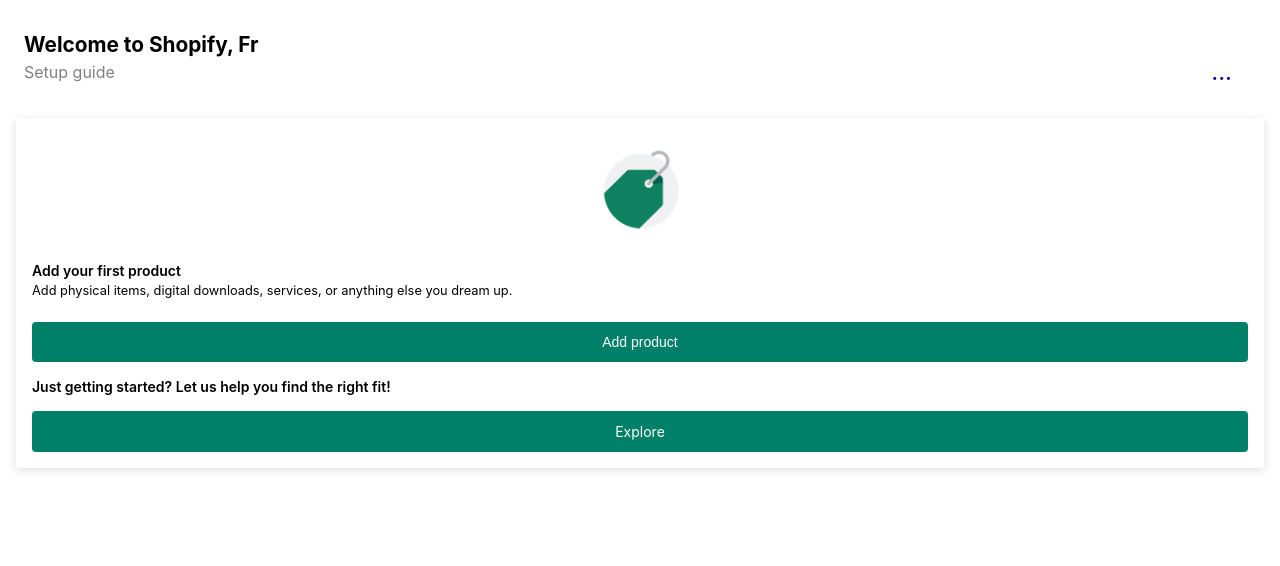
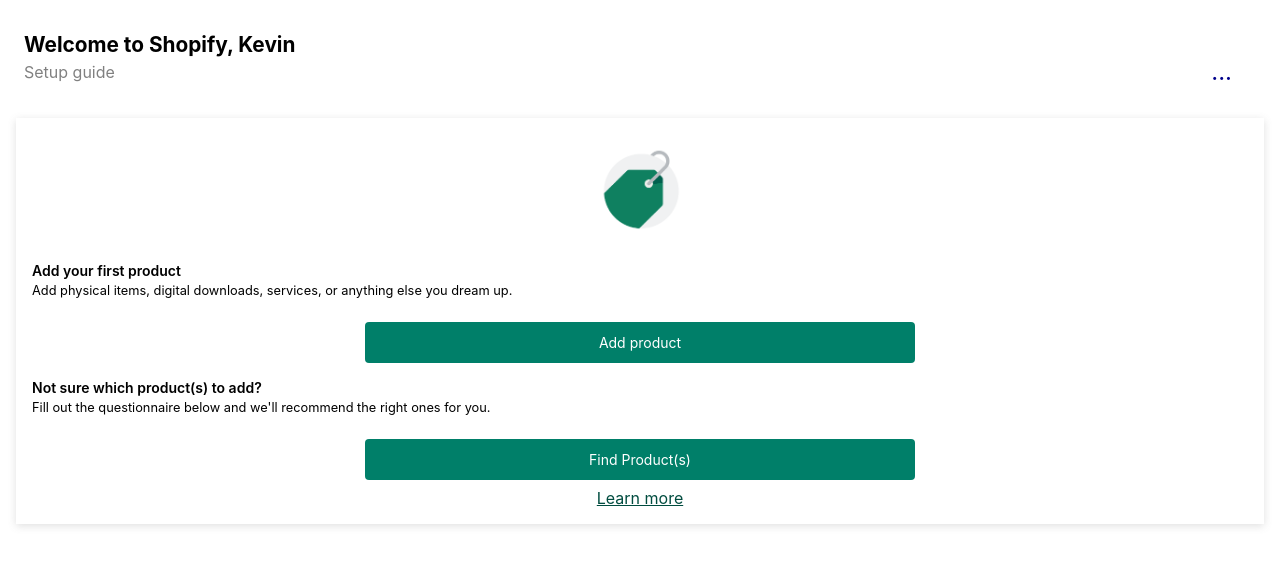
Before and after one commit to mypersonalhubpage/shopify-industry-project, a React (Create React App) app: page / in a window 1280 px wide. Shown: the top 566 px of the page. Built offline with nearby package versions, Linux system fonts and the light colour scheme.

Commit message:
fixed home layout

```diff
--- a/src/components/AddProduct/AddProduct.jsx
+++ b/src/components/AddProduct/AddProduct.jsx
@@ -14,13 +14,23 @@
           Add physical items, digital downloads, services, or anything else you
           dream up.
         </p>
-        <button className="btn">Add product</button>
-        <p className="juststart-subheader">
-          Just getting started? Let us help you find the right fit!
+        <div className="button-container">
+          <Link className="btn add-product__btn">Add product</Link>
+        </div>
+        <p className="add-subheader">
+          Not sure which product&#40;s&#41; to add?
+        </p>
+        <p className="add-description">
+          Fill out the questionnaire below and we'll recommend the right ones
+          for you.
         </p>
         <div className="button-container">
           <Link to="/form" className="getstart-btn btn">
-            Explore
+            Find Product&#40;s&#41;
+          </Link>
+          <Link className="learnmore" to="/">
+            {" "}
+            Learn more
           </Link>
         </div>
       </div>
--- a/src/components/AddProduct/AddProduct.scss
+++ b/src/components/AddProduct/AddProduct.scss
@@ -28,7 +28,7 @@
   }
 }
 .btn {
-  width: 100%;
+  width: 40%;
   background-color: lighten($color-secondary-background, 10);
   border: none;
   font-size: 0.875rem;
@@ -40,7 +40,7 @@
 
 .button-container {
   width: 100%;
-  @include flexed(row, center, center);
+  @include flexed(column, center, center);
   text-align: center;
 }
 .juststart-subheader {
@@ -52,3 +52,8 @@
 .tag {
   height: 7rem;
 }
+
+.learnmore {
+  color: $color-secondary-background;
+  margin-top: 0.5rem;
+}
--- a/src/components/Header/Header.jsx
+++ b/src/components/Header/Header.jsx
@@ -3,11 +3,11 @@
 function Header() {
   return (
     <>
-			<header className='header'>
-				<h2 className='header-title'>Welcome to Shopify, Fr</h2>
-				<div className='setup-bar'>
-					<p className='header-subheader'>Setup guide</p>
-					<p className='header-more'>...</p>
+      <header className="header">
+        <h2 className="header-title">Welcome to Shopify, Kevin</h2>
+        <div className="setup-bar">
+          <p className="header-subheader">Setup guide</p>
+          <p className="header-more">...</p>
         </div>
       </header>
     </>
```
Lines whose indentation alone changed are shown as unchanged.
